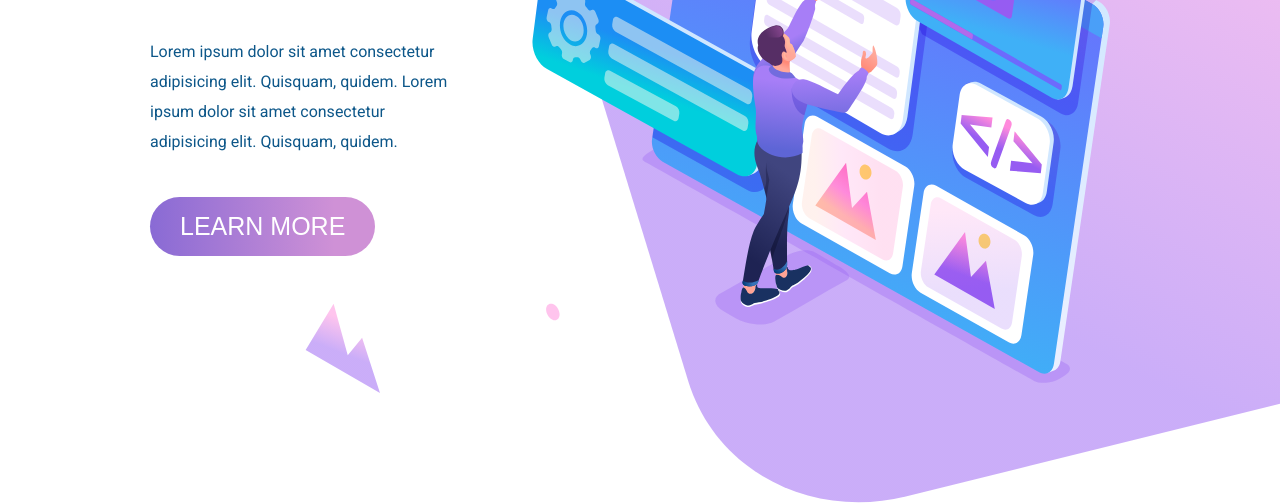
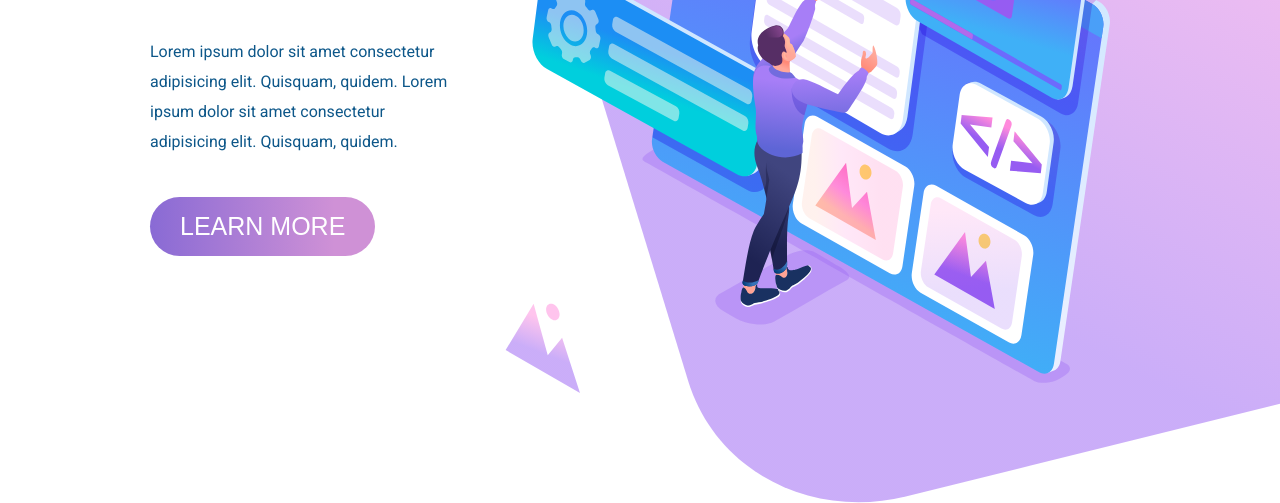
Before and after one commit to lenindeveloper/live-class-8-DesignPage, a website: page index.html in a window 1280 px wide. Shown: the part 297-800 px from the top of the page. Drawn offline with Linux system fonts and the light colour scheme.

Commit message:
updated vector position

```diff
--- a/css/index.css
+++ b/css/index.css
@@ -102,7 +102,7 @@ body {
 }
 .vector-img {
   position: absolute;
-  right: 900px;
+  right: 700px;
   top: 600px;
   height: 90px;
 }
```
